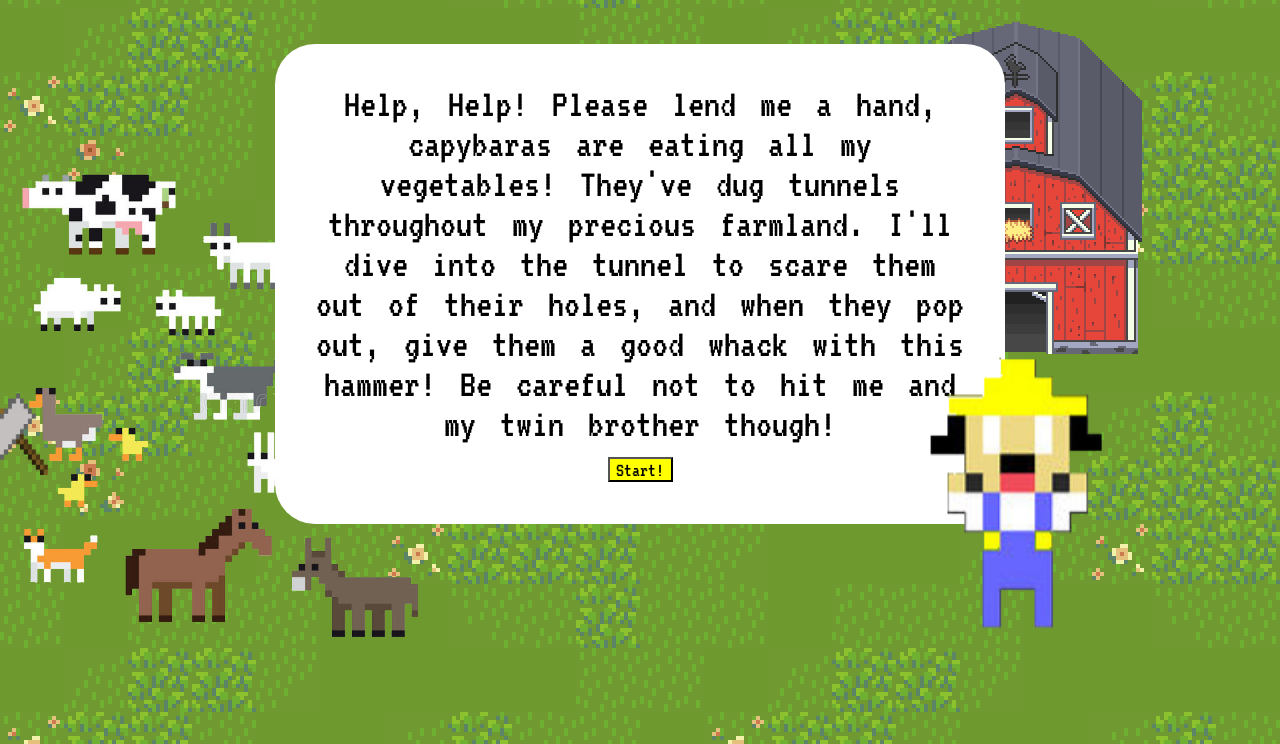
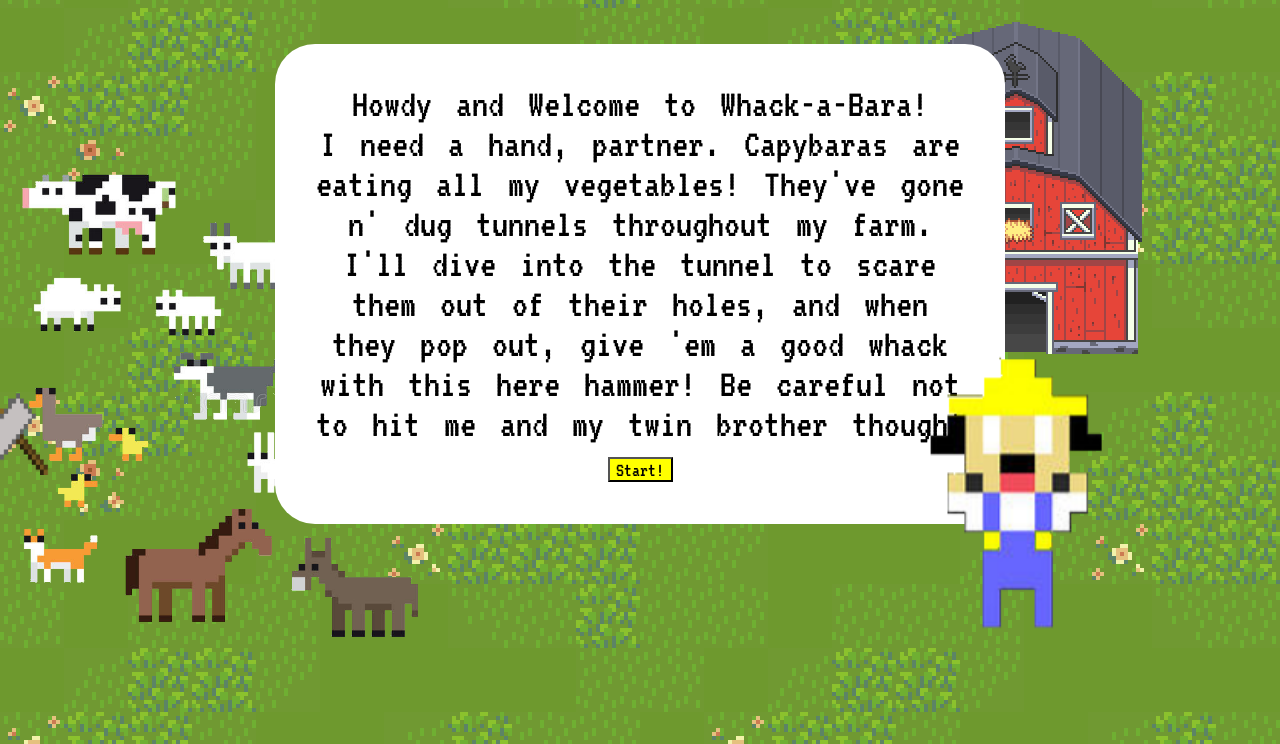
Before and after one commit to cruse-charles/AA-JavaScript-Project, a website built with webpack: page index.html in a window 1280 px wide. Shown: the part 56-800 px from the top of the page. Built offline with nearby package versions, Linux system fonts and the light colour scheme.

Commit message:
changed intro text, added title, removed defautl cursor

```diff
--- a/index.html
+++ b/index.html
@@ -33,7 +33,7 @@
 
 
     <div>
-      <div id="start-screen">Help, Help! Please lend me a hand, capybaras are eating all my vegetables! They've dug tunnels throughout my precious farmland. I'll dive into the tunnel to scare them out of their holes, and when they pop out, give them a good whack with this hammer! Be careful not to hit me and my twin brother though!
+      <div id="start-screen">Howdy and Welcome to Whack-a-Bara! <br> I need a hand, partner. Capybaras are eating all my vegetables! They've gone n' dug tunnels throughout my farm. I'll dive into the tunnel to scare them out of their holes, and when they pop out, give 'em a good whack with this here hammer! Be careful not to hit me and my twin brother though!
         <br>
         <!-- <button id="start-button" onclick="showGame()">Start!</button> -->
         <button id="start-button">Start!</button>
--- a/src/index.scss
+++ b/src/index.scss
@@ -48,7 +48,7 @@ body {
     background-image: url(../assets/Grass_Sample.png);
     background-color: lightgreen;
     overflow: hidden;
-    // cursor: none;
+    cursor: none;
 }
 
 #board {
```
Also changed, not shown: dist/main.css.
